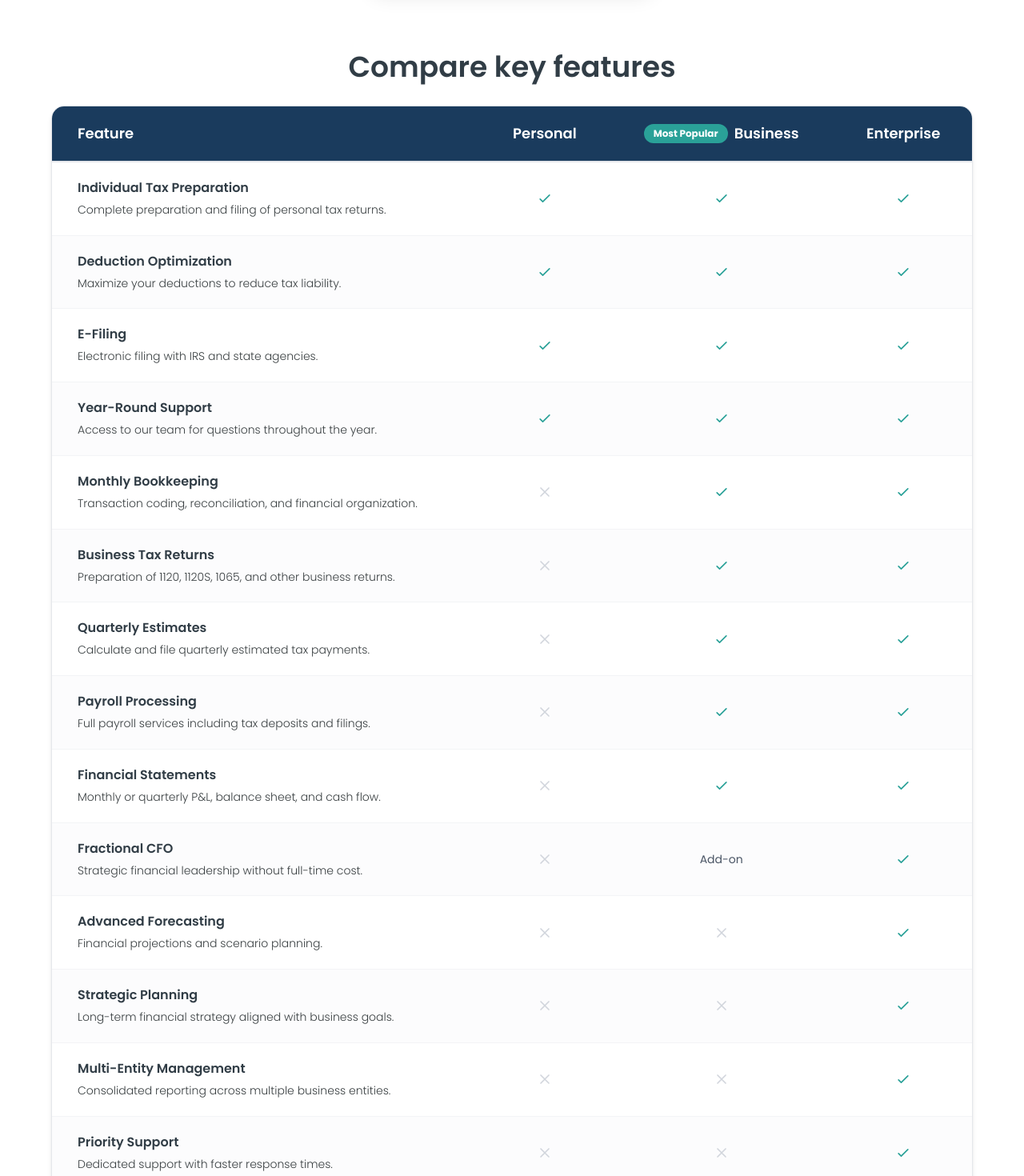
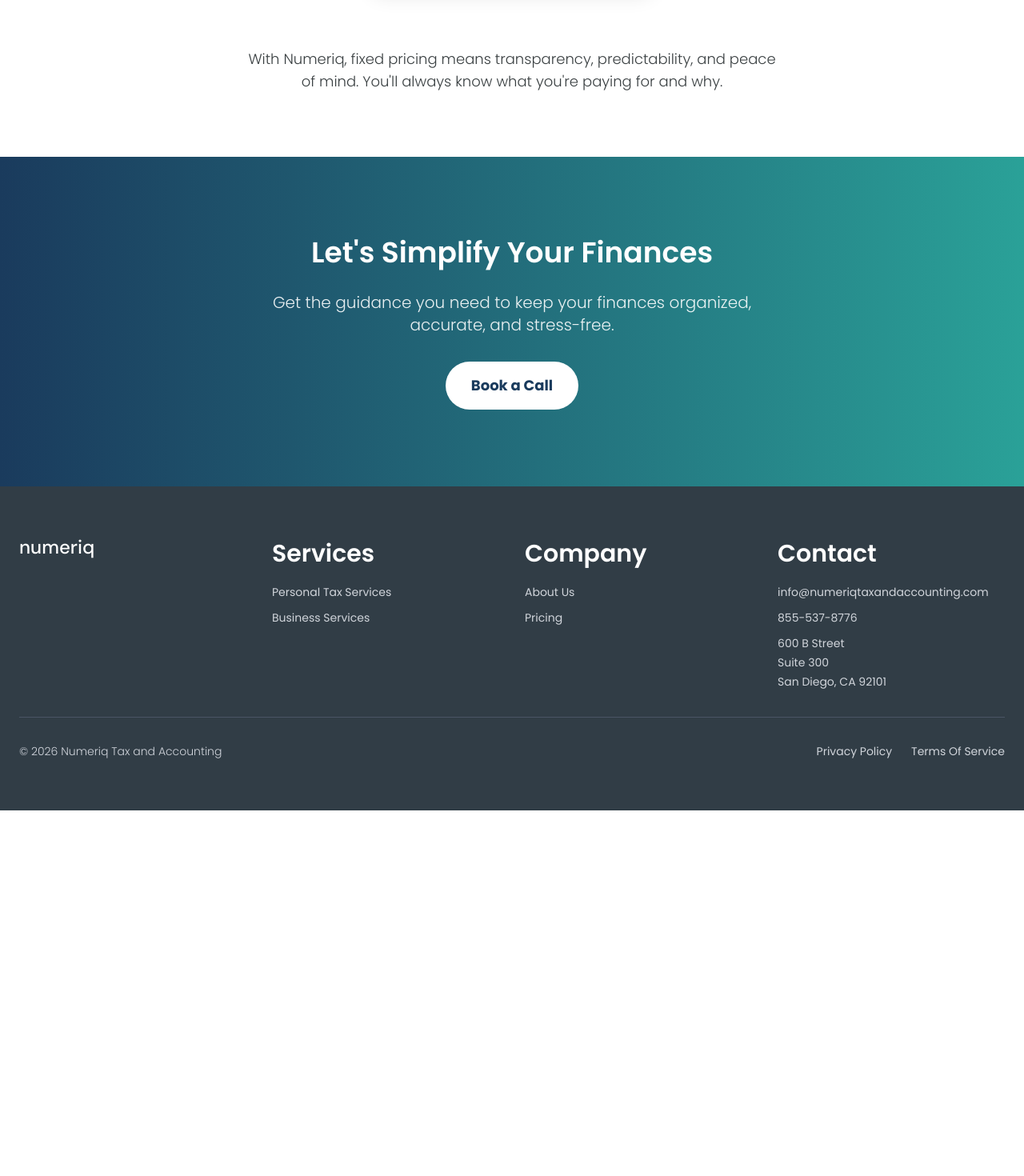
Before and after one commit to BenjaminBlois/website, a Next.js app: page /pricing in a window 1280 px wide. Shown: the part 1180-2650 px from the top of the page at 80% size. After the commit the page ends 2193 px from the top, so only its background shows below. Built offline with nearby package versions, Linux system fonts and the light colour scheme.

Commit message:
Remove entire Compare key features comparison table from pricing page

```diff
--- a/app/pricing/page.tsx
+++ b/app/pricing/page.tsx
@@ -16,13 +16,6 @@
   badge?: string;
 }
 
-interface FeatureRow {
-  feature: string;
-  description?: string;
-  personal: 'check' | 'close' | 'addon';
-  business: 'check' | 'close' | 'addon';
-  enterprise: 'check' | 'close' | 'addon';
-}
 
 const pricingTiers: PricingTier[] = [
   {
@@ -70,106 +63,6 @@
   },
 ];
 
-const featureComparison: FeatureRow[] = [
-  {
-    feature: 'Individual Tax Preparation',
-    description: 'Complete preparation and filing of personal tax returns.',
-    personal: 'check',
-    business: 'check',
-    enterprise: 'check',
-  },
-  {
-    feature: 'Deduction Optimization',
-    description: 'Maximize your deductions to reduce tax liability.',
-    personal: 'check',
-    business: 'check',
-    enterprise: 'check',
-  },
-  {
-    feature: 'E-Filing',
-    description: 'Electronic filing with IRS and state agencies.',
-    personal: 'check',
-    business: 'check',
-    enterprise: 'check',
-  },
-  {
-    feature: 'Year-Round Support',
-    description: 'Access to our team for questions throughout the year.',
-    personal: 'check',
-    business: 'check',
-    enterprise: 'check',
-  },
-  {
-    feature: 'Monthly Bookkeeping',
-    description: 'Transaction coding, reconciliation, and financial organization.',
-    personal: 'close',
-    business: 'check',
-    enterprise: 'check',
-  },
-  {
-    feature: 'Business Tax Returns',
-    description: 'Preparation of 1120, 1120S, 1065, and other business returns.',
-    personal: 'close',
-    business: 'check',
-    enterprise: 'check',
-  },
-  {
-    feature: 'Quarterly Estimates',
-    description: 'Calculate and file quarterly estimated tax payments.',
-    personal: 'close',
-    business: 'check',
-    enterprise: 'check',
-  },
-  {
-    feature: 'Payroll Processing',
-    description: 'Full payroll services including tax deposits and filings.',
-    personal: 'close',
-    business: 'check',
-    enterprise: 'check',
-  },
-  {
-    feature: 'Financial Statements',
-    description: 'Monthly or quarterly P&L, balance sheet, and cash flow.',
-    personal: 'close',
-    business: 'check',
-    enterprise: 'check',
-  },
-  {
-    feature: 'Fractional CFO',
-    description: 'Strategic financial leadership without full-time cost.',
-    personal: 'close',
-    business: 'addon',
-    enterprise: 'check',
-  },
-  {
-    feature: 'Advanced Forecasting',
-    description: 'Financial projections and scenario planning.',
-    personal: 'close',
-    business: 'close',
-    enterprise: 'check',
-  },
-  {
-    feature: 'Strategic Planning',
-    description: 'Long-term financial strategy aligned with business goals.',
-    personal: 'close',
-    business: 'close',
-    enterprise: 'check',
-  },
-  {
-    feature: 'Multi-Entity Management',
-    description: 'Consolidated reporting across multiple business entities.',
-    personal: 'close',
-    business: 'close',
-    enterprise: 'check',
-  },
-  {
-    feature: 'Priority Support',
-    description: 'Dedicated support with faster response times.',
-    personal: 'close',
-    business: 'close',
-    enterprise: 'check',
-  },
-];
 
 export default function PricingPage() {
   const [ref, inView] = useInView({
@@ -177,23 +70,6 @@
     threshold: 0.1,
   });
 
-  const renderFeatureIcon = (status: 'check' | 'close' | 'addon') => {
-    if (status === 'check') {
-      return (
-        <svg className="w-5 h-5 mx-auto" fill="none" stroke="currentColor" viewBox="0 0 24 24" style={{ color: '#2AA198' }}>
-          <path strokeLinecap="round" strokeLinejoin="round" strokeWidth={2} d="M5 13l4 4L19 7" />
-        </svg>
-      );
-    }
-    if (status === 'close') {
-      return (
-        <svg className="w-5 h-5 mx-auto text-gray-300" fill="none" stroke="currentColor" viewBox="0 0 24 24">
-          <path strokeLinecap="round" strokeLinejoin="round" strokeWidth={2} d="M6 18L18 6M6 6l12 12" />
-        </svg>
-      );
-    }
-    return <span className="text-sm text-gray-600 font-medium">Add-on</span>;
-  };
 
   return (
     <main className="min-h-screen">
@@ -264,77 +140,6 @@
             ))}
           </div>
 
-          {/* Comparison Table */}
-          <motion.div
-            initial={{ opacity: 0, y: 30 }}
-            animate={inView ? { opacity: 1, y: 0 } : { opacity: 0, y: 30 }}
-            transition={{ duration: 0.6, delay: 0.4 }}
-            className="max-w-6xl mx-auto"
-          >
-            <h2 className="text-2xl sm:text-3xl lg:text-4xl font-semibold text-[#313d46] text-center mb-12 leading-tight">
-              Compare key features
-            </h2>
-
-            {/* Desktop Table */}
-            <div className="hidden lg:block overflow-x-auto rounded-2xl border border-gray-200 shadow-md">
-              <table className="w-full border-collapse bg-white">
-                <thead>
-                  <tr className="border-b-2 border-gray-200 bg-[#1A3B5D]">
-                    <th className="text-left py-5 px-8 font-semibold text-white text-lg">Feature</th>
-                    <th className="text-center py-5 px-8 font-semibold text-white text-lg">Personal</th>
-                    <th className="text-center py-5 px-8 font-semibold text-white text-lg">
-                      <div className="flex items-center justify-center gap-2">
-                        <span className="inline-block bg-[#2AA198] text-white px-3 py-1 rounded-full text-xs font-bold">
-                          Most Popular
-                        </span>
-                        <span>Business</span>
-                      </div>
-                    </th>
-                    <th className="text-center py-5 px-8 font-semibold text-white text-lg">Enterprise</th>
-                  </tr>
-                </thead>
-                <tbody>
-                  {featureComparison.map((row, idx) => (
-                    <tr key={idx} className={`border-b border-gray-100 hover:bg-gray-50 transition-colors duration-200 ${idx % 2 === 0 ? 'bg-white' : 'bg-gray-50/50'}`}>
-                      <td className="py-5 px-8">
-                        <div className="font-semibold text-[#313d46] text-base mb-1">{row.feature}</div>
-                        {row.description && (
-                          <div className="text-sm text-[#393f41] mt-1 leading-relaxed">{row.description}</div>
-                        )}
-                      </td>
-                      <td className="py-5 px-8 text-center">{renderFeatureIcon(row.personal)}</td>
-                      <td className="py-5 px-8 text-center">{renderFeatureIcon(row.business)}</td>
-                      <td className="py-5 px-8 text-center">{renderFeatureIcon(row.enterprise)}</td>
-                    </tr>
-                  ))}
-                </tbody>
-              </table>
-            </div>
-
-            {/* Mobile Cards */}
-            <div className="lg:hidden space-y-4">
-              {featureComparison.map((row, idx) => (
-                <div key={idx} className="bg-white rounded-lg p-5 border border-gray-200 shadow-sm">
-                  <h4 className="font-semibold text-[#313d46] mb-2 text-base">{row.feature}</h4>
-                  {row.description && <p className="text-sm text-[#393f41] mb-5 leading-relaxed">{row.description}</p>}
-                  <div className="grid grid-cols-3 gap-4">
-                    <div className="text-center">
-                      <div className="text-xs text-gray-500 mb-2 font-medium">Personal</div>
-                      {renderFeatureIcon(row.personal)}
-                    </div>
-                    <div className="text-center">
-                      <div className="text-xs text-gray-500 mb-2 font-medium">Business</div>
-                      {renderFeatureIcon(row.business)}
-                    </div>
-                    <div className="text-center">
-                      <div className="text-xs text-gray-500 mb-2 font-medium">Enterprise</div>
-                      {renderFeatureIcon(row.enterprise)}
-                    </div>
-                  </div>
-                </div>
-              ))}
-            </div>
-          </motion.div>
 
           {/* Bottom text */}
           <p className="text-center text-[#393f41] mt-12 text-lg max-w-2xl mx-auto">
```
